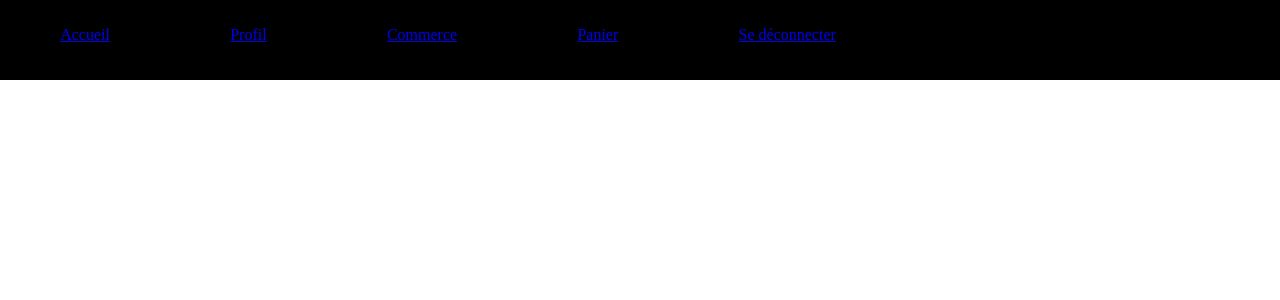
After one commit to celine-emptoz-lacote/confinement, a PHP site: page / in a window 1280 px wide. The commit adds this page. Shown: the top 300 px of the page. Run offline with PHP 8.4, Linux system fonts and the light colour scheme.

Commit message:
Création fichier index.php et index.css

```diff
--- a/css/index.css
+++ b/css/index.css
@@ -9,8 +9,11 @@ header{
     background: black;
     height: 10vh;
 }
+nav{
+    width: 70%;
+    padding-top: 2%;
+}
 header nav{
     display: flex;
-    flex-direction: row;
     justify-content: space-around;
 }
--- /dev/null
+++ b/index.php
@@ -0,0 +1,22 @@
+<!DOCTYPE html>
+<html lang="en">
+<head>
+    <meta charset="UTF-8">
+    <meta name="viewport" content="width=device-width, initial-scale=1.0">
+    <link rel="stylesheet" href="css/index.css">
+    <title>Accueil</title>
+</head>
+<body>
+
+    <header>
+        <nav>
+            <a href="#">Accueil</a>
+            <a href="#">Profil</a>
+            <a href="#">Commerce</a>
+            <a href="#">Panier</a>
+            <a href="#">Se déconnecter</a>
+        </nav>
+    </header>
+
+</body>
+</html>
```
